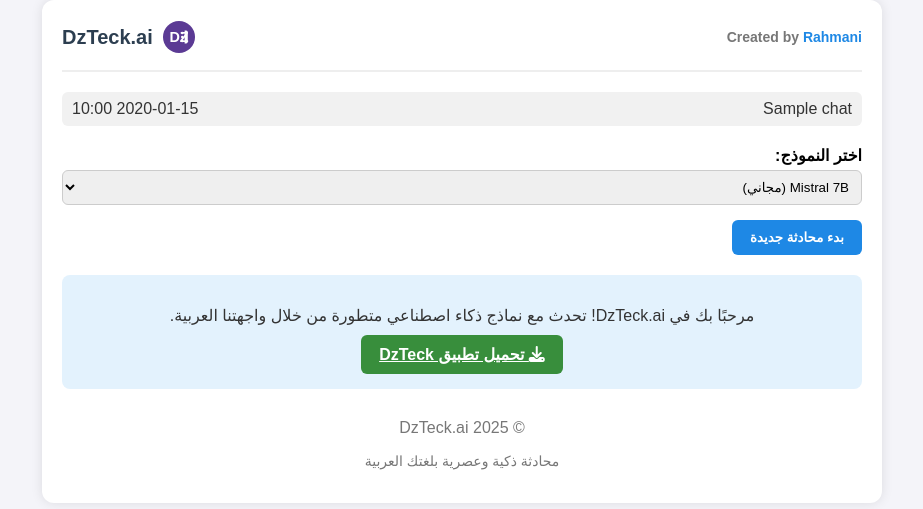
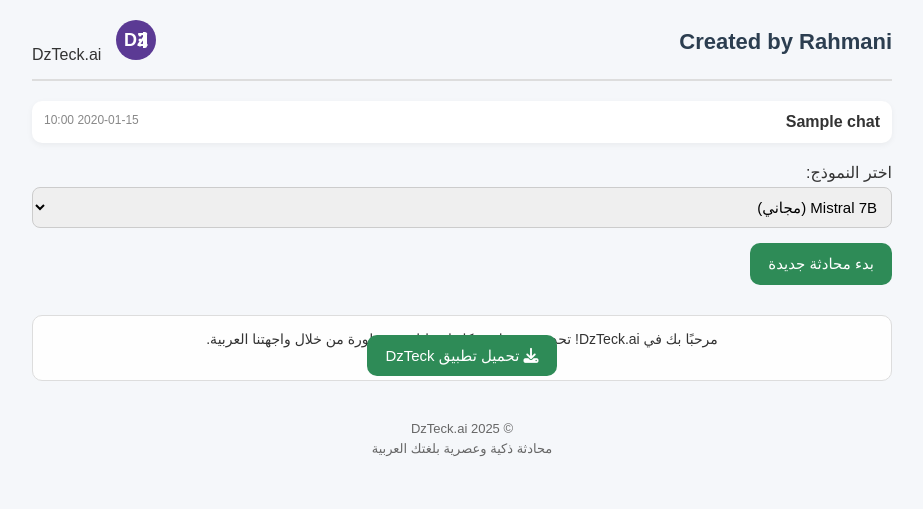
Before and after one commit to RABEH2024/dzteck_chat, a Flask app: page / in a window 1280 px wide. Shown: the top 509 px of the page, without its empty margins (178-1101 px from the left). Run offline with Flask 3, Linux system fonts and the light colour scheme; tables that the repository leaves empty hold one stand-in row (values such as "Sample post").

Commit message:
Update style.css

```diff
--- a/static/css/style.css
+++ b/static/css/style.css
@@ -1,120 +1,274 @@
+/* Reset */
+* {
+  margin: 0;
+  padding: 0;
+  box-sizing: border-box;
+}
+
+/* عام */
 body {
   font-family: 'Cairo', sans-serif;
-    background-color: #f4f4f9;
-    margin: 0;
-    padding: 0;
+  background-color: #f5f7fa;
+  color: #333;
+  direction: rtl;
+  text-align: right;
 }
 
-.chat-container {
-    max-width: 800px;
-    margin: auto;
-    padding: 20px;
-    background: #fff;
-    box-shadow: 0 0 12px rgba(0,0,0,0.1);
-    border-radius: 12px;
+a {
+  text-decoration: none;
+  color: inherit;
 }
 
+button {
+  cursor: pointer;
+  font-family: inherit;
+  border: none;
+  outline: none;
+}
+
+/* الحاوية العامة */
+.chat-container {
+  max-width: 900px;
+  margin: 0 auto;
+  padding: 20px;
+}
+
+/* الرأس */
 .chat-header {
+  display: flex;
+  align-items: center;
+  justify-content: space-between;
+  padding-bottom: 15px;
+  border-bottom: 2px solid #ddd;
+}
+
+.logo {
+  display: flex;
+  align-items: center;
+}
+
+.logo-img {
+  height: 40px;
+  margin-left: 10px;
+}
+
+.chat-header h1 {
+  font-size: 22px;
+  color: #2c3e50;
+  font-weight: bold;
+}
+
+/* العودة */
+.back-button .back-icon {
+  width: 28px;
+  margin-left: 10px;
+}
+
+/* شارات النموذج */
+.model-badge {
+  background-color: #2e8b57;
+  color: white;
+  padding: 5px 12px;
+  border-radius: 20px;
+  font-size: 13px;
+  display: inline-block;
+  margin-top: 10px;
+}
+
+/* قائمة المحادثات */
+.chat-list {
+  margin: 20px 0;
+}
+
+.chat-item {
+  display: flex;
+  justify-content: space-between;
+  padding: 12px;
+  margin-bottom: 10px;
+  background-color: white;
+  border-radius: 10px;
+  transition: background 0.3s;
+  box-shadow: 0 2px 6px rgba(0,0,0,0.05);
+}
+
+.chat-item:hover {
+  background-color: #f0f0f0;
+}
+
+.chat-title {
+  font-weight: bold;
+}
+
+.chat-date {
+  color: #888;
+  font-size: 12px;
+}
+
+/* منطقة إدخال الرسائل */
+.input-area {
+  display: flex;
+  margin-top: 20px;
+  background-color: white;
+  border-radius: 12px;
+  overflow: hidden;
+  box-shadow: 0 2px 8px rgba(0,0,0,0.1);
+}
+
+.input-area input {
+  flex-grow: 1;
+  border: none;
+  padding: 15px;
+  font-size: 15px;
+}
+
+.input-area button {
+  background-color: #3498db;
+  padding: 0 20px;
+}
+
+.input-area button img {
+  height: 20px;
+}
+
+/* الرسائل */
+.chat-box {
+  margin-top: 25px;
+  display: flex;
+  flex-direction: column;
+  gap: 15px;
+}
+
+.message {
+  display: flex;
+  align-items: flex-start;
+  background-color: #fff;
+  border-radius: 12px;
+  padding: 15px;
+  box-shadow: 0 2px 6px rgba(0,0,0,0.04);
+}
+
+.message.user-message {
+  background-color: #e8f5e9;
+}
+
+.message.bot-message {
+  background-color: #e3f2fd;
+}
+
+.message-icon img {
+  width: 32px;
+  margin-left: 10px;
+}
+
+.message-content {
+  flex: 1;
+  font-size: 14.5px;
+}
+
+/* النموذج والإجراءات */
+.model-info {
   display: flex;
   justify-content: space-between;
   align-items: center;
-    border-bottom: 2px solid #eee;
-    padding-bottom: 15px;
-    margin-bottom: 20px;
+  margin-top: 15px;
 }
 
-.header-left .rahmani-credit {
-    font-size: 14px;
-    color: #777;
-}
-.rahmani-credit span {
-    color: #1e88e5;
-    font-weight: bold;
+.delete-chat-form {
+  margin-right: 10px;
 }
 
-.header-right {
-    display: flex;
-    align-items: center;
-}
-.logo-img {
-    width: 32px;
-    height: 32px;
-    margin-left: 10px;
-}
-.brand-name {
-    font-size: 20px;
-    font-weight: bold;
-    color: #2c3e50;
+.delete-button img {
+  width: 24px;
 }
 
-.model-selector {
-    margin-bottom: 15px;
-}
-.model-selector label {
-    font-weight: bold;
-    display: block;
-    margin-bottom: 5px;
-}
-.model-selector select {
-    width: 100%;
-    padding: 8px;
-    border: 1px solid #ccc;
-    border-radius: 6px;
+/* معلومات إضافية */
+.info-banner {
+  margin-top: 30px;
+  background-color: #fefefe;
+  padding: 15px;
+  border-radius: 10px;
+  border: 1px solid #ddd;
+  text-align: center;
+  font-size: 14px;
 }
 
+/* زر إنشاء */
 .new-chat-button {
+  background-color: #2e8b57;
+  color: white;
+  padding: 12px 18px;
+  border-radius: 10px;
+  margin-top: 15px;
+  font-size: 15px;
+  transition: background 0.3s;
+}
+
+.new-chat-button:hover {
+  background-color: #276f47;
+}
+
+/* الفوتر */
+.chat-footer {
+  text-align: center;
+  margin-top: 40px;
+  font-size: 13px;
+  color: #666;
+}
+
+.footer-tagline {
+  margin-top: 5px;
+}
+
+/* زر تحميل التطبيق */
+.download-app-button {
   display: inline-block;
-    background-color: #1e88e5;
+  margin-top: 15px;
+  background-color: #007bff;
   color: white;
   padding: 10px 18px;
-    border: none;
-    border-radius: 6px;
-    cursor: pointer;
-    font-weight: bold;
-    transition: background-color 0.3s ease;
-}
-.new-chat-button:hover {
-    background-color: #1565c0;
+  border-radius: 8px;
+  font-size: 14px;
 }
 
-.chat-list {
-    margin-bottom: 20px;
-}
-.chat-item {
-    display: flex;
-    justify-content: space-between;
-    padding: 8px 10px;
-    margin-bottom: 5px;
-    background-color: #f1f1f1;
-    border-radius: 6px;
-    text-decoration: none;
-    color: #333;
-}
-.chat-item:hover {
-    background-color: #e0e0e0;
+.download-app-button:hover {
+  background-color: #0056b3;
 }
 
-.info-banner {
+/* القائمة المنسدلة */
+.model-selector {
   margin-top: 20px;
-    background-color: #e3f2fd;
-    padding: 15px;
-    border-radius: 8px;
-    text-align: center;
-}
-.info-text {
-    margin-bottom: 10px;
-    color: #333;
-}
-.download-app {
-    background-color: #388e3c !important;
 }
 
-.chat-footer {
-    margin-top: 30px;
-    text-align: center;
-    color: #777;
-}
-.footer-tagline {
-    font-size: 14px;
+select#model-select {
+  width: 100%;
+  padding: 10px;
+  border-radius: 8px;
+  border: 1px solid #ccc;
+  font-size: 15px;
   margin-top: 5px;
 }
+
+/* استجابة للجوال */
+@media (max-width: 600px) {
+  .chat-header h1 {
+    font-size: 18px;
+  }
+
+  .chat-item {
+    flex-direction: column;
+    align-items: flex-start;
+  }
+
+  .chat-date {
+    margin-top: 5px;
+  }
+
+  .input-area input {
+    font-size: 14px;
+  }
+
+  .new-chat-button,
+  .download-app-button {
+    width: 100%;
+  }
+}
```
Lines whose indentation alone changed are shown as unchanged.
